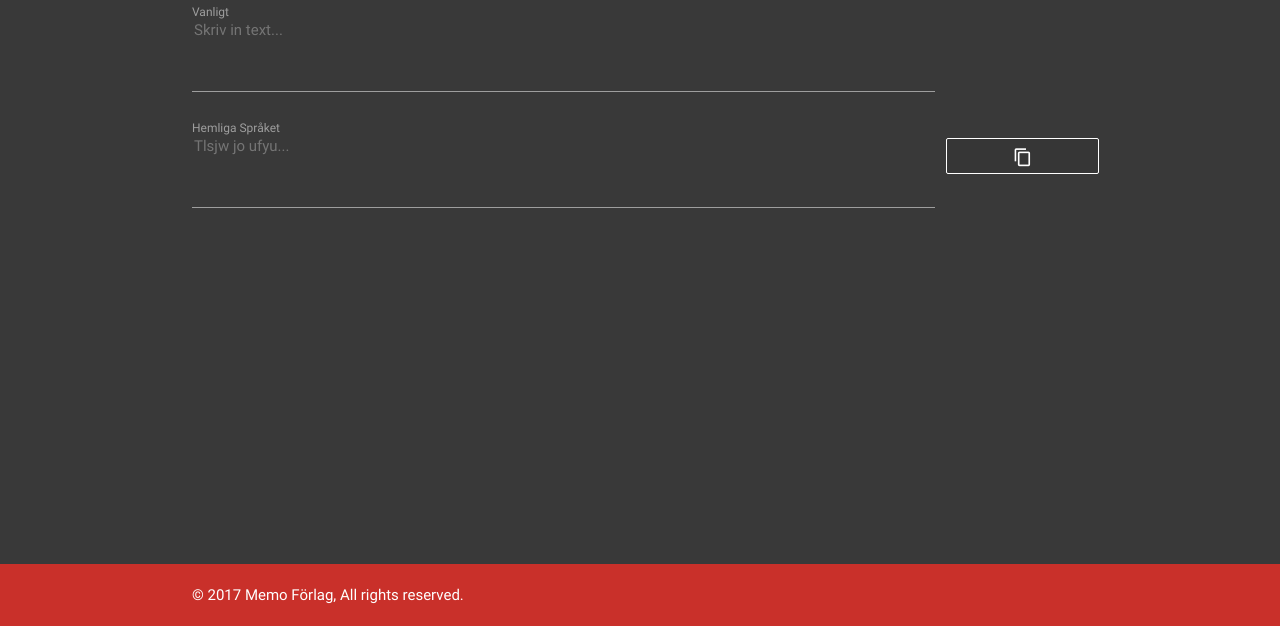
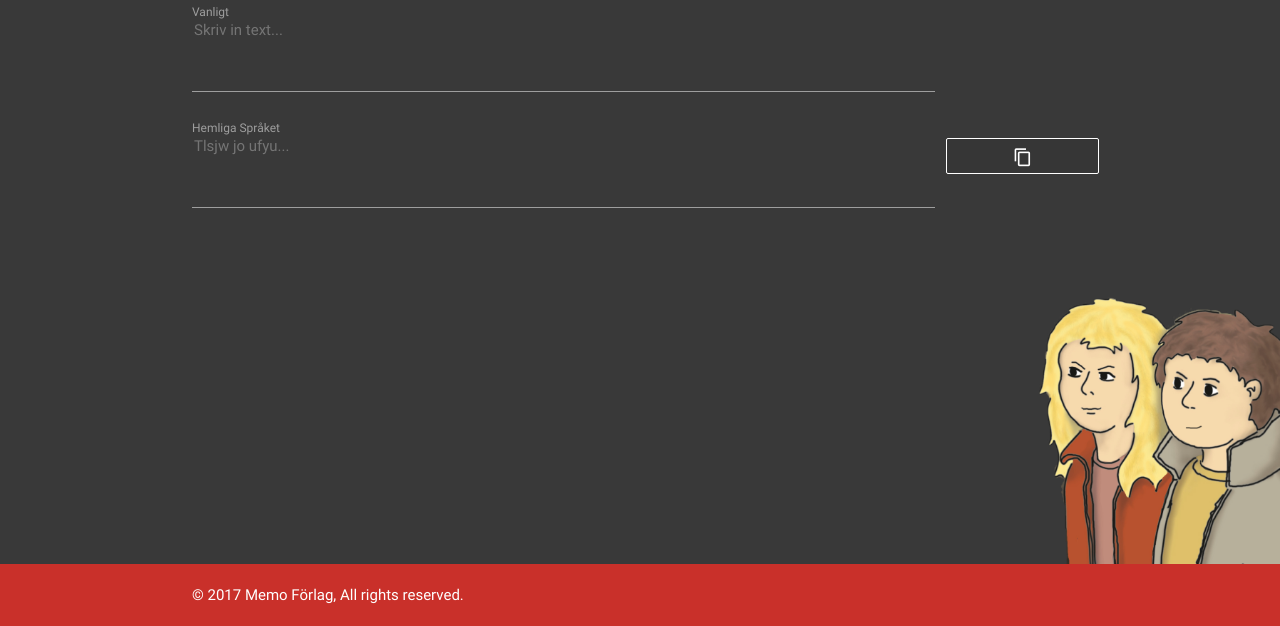
Before and after one commit to cmacfie/HemligaSpraket, a website: page app/index.html at #!/view1 in a window 1280 px wide. Shown: the part 174-800 px from the top of the page. Drawn offline with nearby package versions, Linux system fonts and the light colour scheme; some packages are replaced by stand-ins of ours; a script that the page names is missing.

Commit message:
Image, copy and more

```diff
--- a/app/app.css
+++ b/app/app.css
@@ -57,11 +57,11 @@ textarea::placeholder {
 }
 
 .noMargin {
-  margin: 0;
+  margin: 0 !important;
 }
 
 .noPadding {
-  padding: 0;
+  padding: 0 !important;
 }
 
 
@@ -109,7 +109,7 @@ textarea::placeholder {
 }
 
 ::selection{
-  background-color:transparent;
+  background-color:rgba(255,0,0,0.3);
 }
 
 .toast {
@@ -131,6 +131,21 @@ textarea::placeholder {
 
 .dropdown-content li > a{
   color: rgba(201,48,42,1);
+}
+
+.imageHolder{
+  position:relative !important;
+  float:right !important;
+  border: 0;
+}
+
+.imageHolder img {
+  position:absolute;
+  border: 0;
+  bottom:0;
+  right:0;
+  max-width: 100%;
+  max-height: 100%;
 }
 
 @media screen and (min-width: 470px){
--- a/app/app.js
+++ b/app/app.js
@@ -1,5 +1,4 @@
 'use strict';
-
 // Declare app level module which depends on views, and components
 
 var myApp = angular.module('myApp', [
@@ -16,9 +15,16 @@ myApp.controller('myAppController', function ($scope) {
     $scope.secretLanguage;
     $scope.realLanguage;
 
+    var normalImagePath = "img/MoaAndMans_original.png";
+    var mansWink = "img/MoaAndMans_MansWink.png";
+    var moaWink = "img/MoaAndMans_MoaWink.png";
+    var bothWink = "img/MoaAndMans_BothWink.png";
+
 
     var bigAlphabet = 'ABCDEFGHIJKLMNOPQRSTUVWXYZÅÄÖ';
     var smallAlphabet = 'abcdefghijklmnopqrstuvwxyzåäö';
+
+    // blinkImage();
 
     $scope.fromSecret = function(){
         $scope.realLanguage = translateFromSecretLanguage($scope.secretLanguage);
@@ -56,6 +62,50 @@ myApp.controller('myAppController', function ($scope) {
         Materialize.toast('Kopierad!', 1500);
     };
 
+    function sleep(ms) {
+        return new Promise(resolve => setTimeout(resolve, ms));
+    }
+
+    //------------CSS SETTINGS -----------------------------------------------------
+
+    var newSize = $(window).width() > $(window).height ? $(window).width()/3 : $(window).height() /3;
+    $('.imageHolder').css({'width':newSize, 'height':newSize});
+
+    sleep(1200).then(function(){
+        blinkMansImage();
+    });
+    sleep(2300).then(function(){
+        blinkMoaImage();
+    });
+
+    function blinkMansImage(){
+        return new Promise(function(resolve, reject) {
+            $('#mansWink').attr('src', mansWink);
+            sleep(150).then(function(){
+                $('#mansWink').attr('src', "");
+                resolve();
+            });
+            var pauseTime = Math.floor(1000 * Math.random()*10 + 3000);
+            sleep(pauseTime).then(function(){
+               blinkMansImage();
+            });
+        });
+    }
+
+    function blinkMoaImage(){
+        return new Promise(function(resolve, reject) {
+            $('#moaWink').attr('src', moaWink);
+            sleep(150).then(function(){
+                $('#moaWink').attr('src', "");
+                resolve();
+            });
+            var pauseTime = Math.floor(1000 * Math.random()*10 + 3000);
+            sleep(pauseTime).then(function(){
+                blinkMoaImage();
+            });
+        });
+    }
+
 
     function translateFromSecretLanguage(textString){
         var result = "";
--- a/app/index.html
+++ b/app/index.html
@@ -13,15 +13,15 @@
     <title>Hemliga Språket</title>
     <meta name="description" content="">
     <meta name="viewport" content="width=device-width, initial-scale=1">
-    <link rel="stylesheet" href="bower_components/html5-boilerplate/dist/css/normalize.css">
-    <link rel="stylesheet" href="bower_components/html5-boilerplate/dist/css/main.css">
+    <link rel="icon" href="img/logo.png">
     <link href="https://fonts.googleapis.com/css?family=Chewy|Comfortaa|Raleway:100" rel="stylesheet">
 
+    <link rel="stylesheet" href="https://fonts.googleapis.com/icon?family=Material+Icons">
     <link rel="stylesheet" href="used_node_modules/materialize-css/dist/css/materialize.min.css">
-    <link rel="stylesheet" href="https://fonts.googleapis.com/icon?family=Material+Icons">
     <link rel="stylesheet" href="app.css">
 
     <script src="used_node_modules/jquery/dist/jquery.min.js"></script>
+    <script src="https://www.promisejs.org/polyfills/promise-6.1.0.js"></script>
 
     <script src="used_node_modules/materialize-css/dist/js/materialize.min.js"></script>
     <script src="bower_components/html5-boilerplate/dist/js/vendor/modernizr-2.8.3.min.js"></script>
@@ -62,8 +62,18 @@
 </header>
 <main>
     <div ng-view></div>
+
     <div class="backgroundHolder"></div>
 </main>
+<footer>
+    <div class="row noMargin noPadding">
+        <div class="imageHolder noPadding col offset-12 s3 right noMargin ">
+            <img src="img/MoaAndMans_original.png">
+            <img id="mansWink" src="">
+            <img id="moaWink" src="">
+        </div>
+    </div>
+</footer>
 <footer class="page-footer">
     <div class="container">© 2017 Memo Förlag, All rights reserved.</div>
 </footer>
--- a/app/view1/view1.html
+++ b/app/view1/view1.html
@@ -6,7 +6,7 @@
                 <div class="row">
                     <div class="input-field col s10">
                         <!--<i class="material-icons prefix" style="color:#78d649">check_circle</i>-->
-                        <textarea ng-change="fromReal()" ng-model="realLanguage" placeholder="Skriv in text..."
+                        <textarea  ng-change="fromReal()" ng-model="realLanguage" placeholder="Skriv in text..."
                                   id="realLanguage"
                                   type="text" class="validate"></textarea>
                         <label for="realLanguage" class="active">Vanligt</label>
@@ -22,7 +22,7 @@
                 <div class="row">
                     <div class="input-field col s10">
                         <!--<i class="material-icons prefix" style="color:#78d649">check_circle</i>-->
-                        <textarea ng-change="fromSecret()" ng-model="secretLanguage" placeholder="Tlsjw jo ufyu..."
+                        <textarea  spellcheck="false" ng-change="fromSecret()" ng-model="secretLanguage" placeholder="Tlsjw jo ufyu..."
                                   id="secretLanguage"
                                   type="text" class="validate"></textarea>
                         <label for="secretLanguage" class="active">Hemliga Språket</label>
```
Also changed, not shown: app/img/MoaAndMans_BothWink.png (added), app/img/MoaAndMans_MansWink.png (added), app/img/MoaAndMans_MoaWink.png (added), app/img/MoaAndMans_original.png (added), app/img/logo.png (added).
